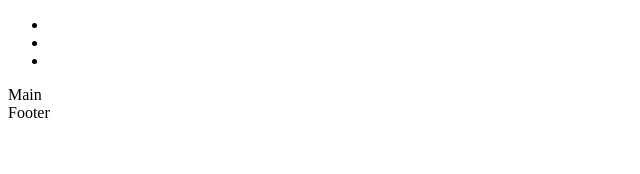
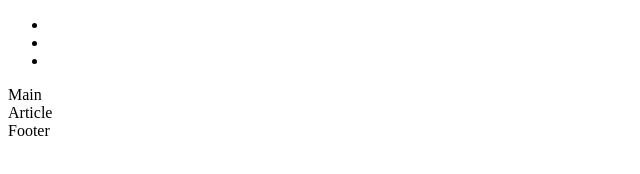
Before and after one commit to Lanarish/First_team_project, a plain HTML site: page index.html in a window 1280 px wide. Shown: the full height of the page, 0-640 px from the left. Drawn offline with Linux system fonts and the light colour scheme.

Commit message:
add article

```diff
--- a/index.html
+++ b/index.html
@@ -1,8 +1,8 @@
 <!DOCTYPE html>
 <html lang="en">
   <head>
-    <meta charset="UTF-8">
-    <meta name="viewport" content="width=device-width, initial-scale=1.0">
+    <meta charset="UTF-8" />
+    <meta name="viewport" content="width=device-width, initial-scale=1.0" />
     <title>Document</title>
   </head>
   <body>
@@ -15,7 +15,10 @@
         </ul>
       </nav>
     </header>
-    <main>Main</main>
+    <main>
+      Main
+      <article>Article</article>
+    </main>
     <footer>Footer</footer>
   </body>
 </html>
```
Lines whose indentation alone changed are shown as unchanged.
